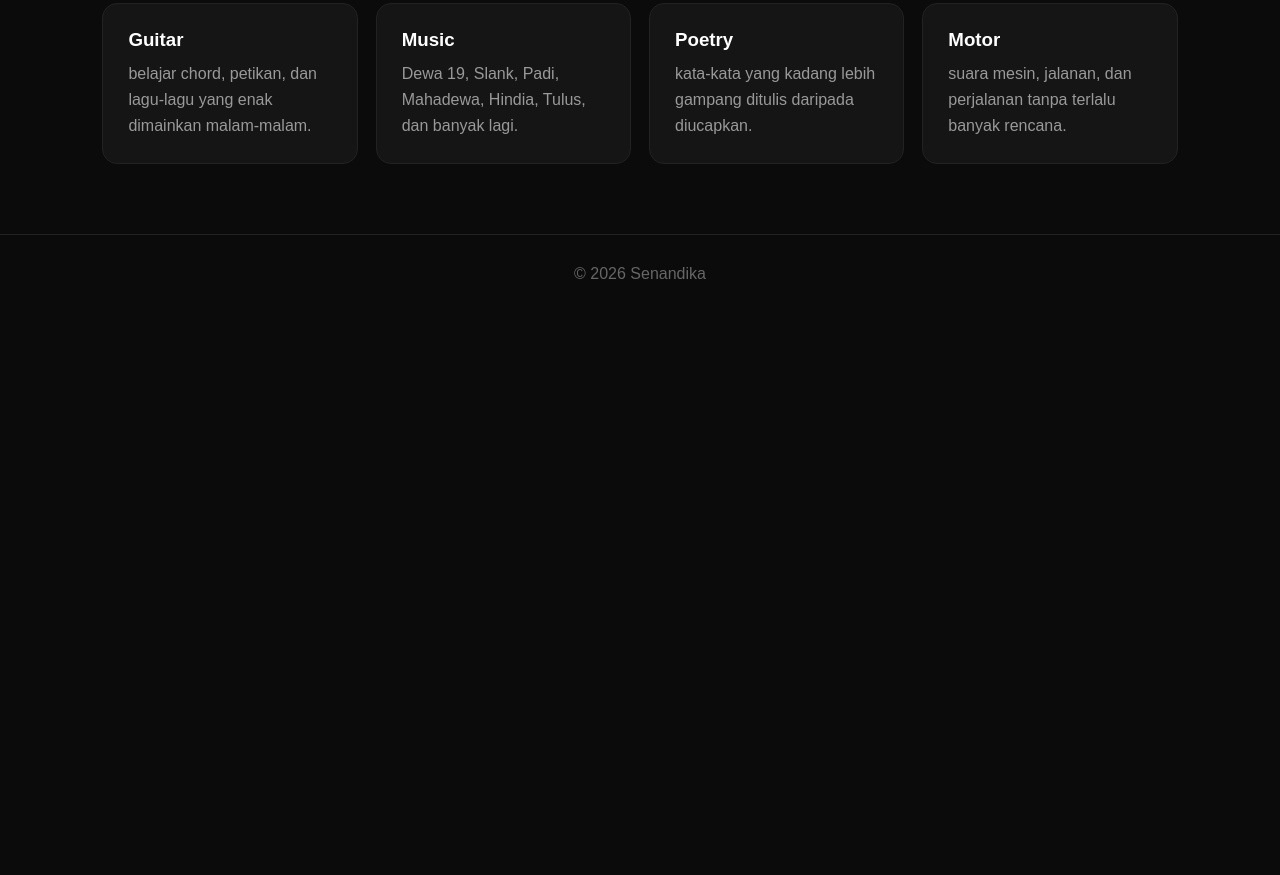
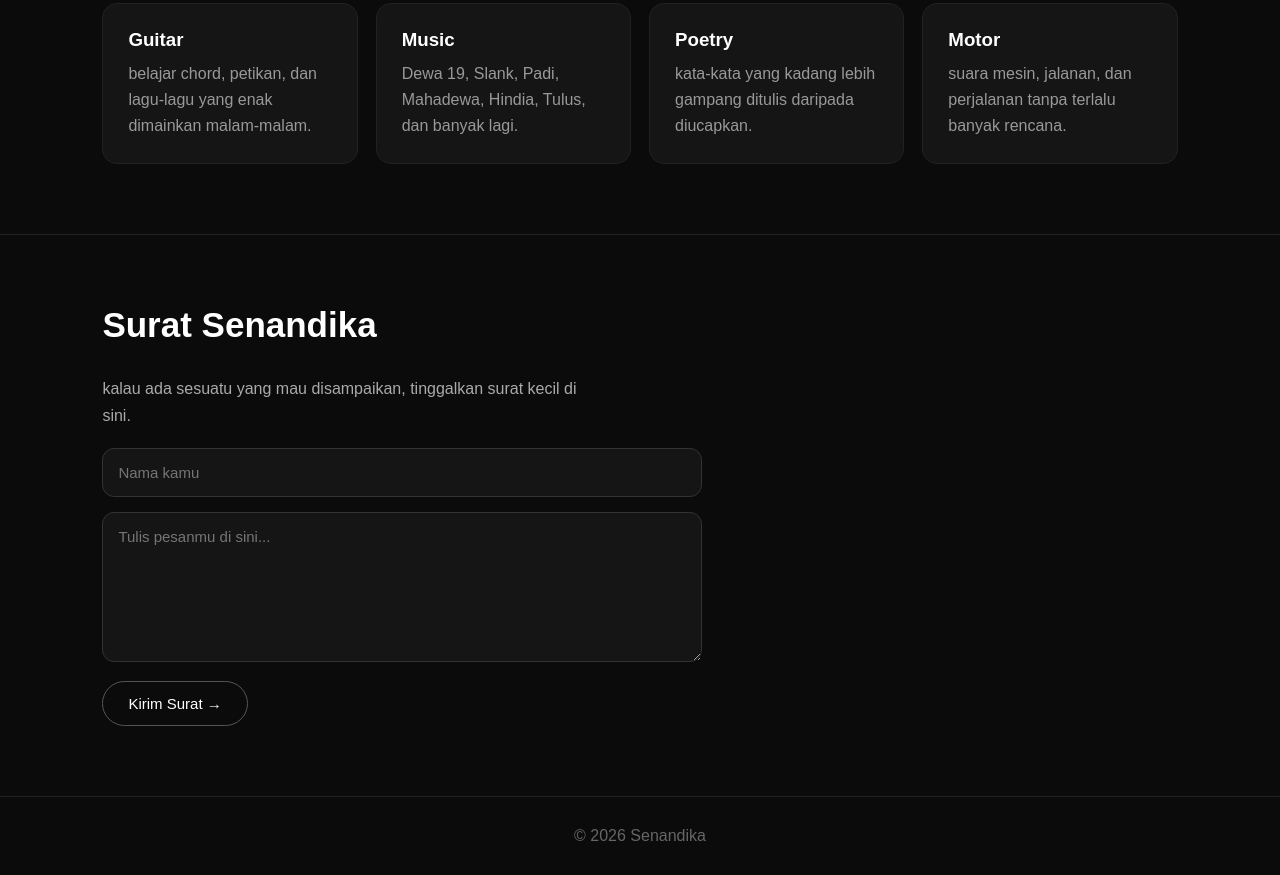
Before and after one commit to gabriellafgunawan-rgb/Senandika, a plain HTML site: page index.html in a window 1280 px wide. Shown: the part 1071-1946 px from the top of the page. Before the commit the page ends 1384 px from the top, so only its background shows below. Drawn offline with Linux system fonts and the light colour scheme.

Commit message:
Add Surat Senandika

```diff
--- a/index.html
+++ b/index.html
@@ -37,6 +37,10 @@
             color: #aaa;
             text-decoration: none;
             margin-left: 15px;
+        }
+
+        nav a:hover {
+            color: white;
         }
 
         .hero {
@@ -113,6 +117,51 @@
             line-height: 1.6;
         }
 
+        /* SURAT SENANDIKA */
+
+        .letter-form {
+            max-width: 600px;
+        }
+
+        .letter-form input,
+        .letter-form textarea {
+            width: 100%;
+            background: #151515;
+            color: white;
+            border: 1px solid #333;
+            border-radius: 12px;
+            padding: 15px;
+            margin-bottom: 15px;
+            font-family: Arial, sans-serif;
+            font-size: 15px;
+            outline: none;
+        }
+
+        .letter-form input:focus,
+        .letter-form textarea:focus {
+            border-color: #777;
+        }
+
+        .letter-form textarea {
+            min-height: 150px;
+            resize: vertical;
+        }
+
+        .letter-form button {
+            background: transparent;
+            color: white;
+            border: 1px solid #555;
+            border-radius: 30px;
+            padding: 13px 25px;
+            cursor: pointer;
+            font-size: 15px;
+        }
+
+        .letter-form button:hover {
+            background: white;
+            color: black;
+        }
+
         footer {
             text-align: center;
             padding: 30px;
@@ -130,6 +179,7 @@
         <div>
             <a href="#tentang">Tentang</a>
             <a href="#suka">Favorites</a>
+            <a href="#surat">Surat</a>
         </div>
     </nav>
 
@@ -198,6 +248,44 @@
         </div>
     </section>
 
+    <!-- SURAT SENANDIKA -->
+
+    <section id="surat">
+        <h2>Surat Senandika</h2>
+
+        <p class="desc">
+            kalau ada sesuatu yang mau disampaikan,
+            tinggalkan surat kecil di sini.
+        </p>
+
+        <br>
+
+        <form
+            class="letter-form"
+            action="https://formspree.io/f/mqpkvqjv"
+            method="POST"
+        >
+
+            <input
+                type="text"
+                name="nama"
+                placeholder="Nama kamu"
+                required
+            >
+
+            <textarea
+                name="pesan"
+                placeholder="Tulis pesanmu di sini..."
+                required
+            ></textarea>
+
+            <button type="submit">
+                Kirim Surat →
+            </button>
+
+        </form>
+    </section>
+
     <footer>
         © 2026 Senandika
     </footer>
```
